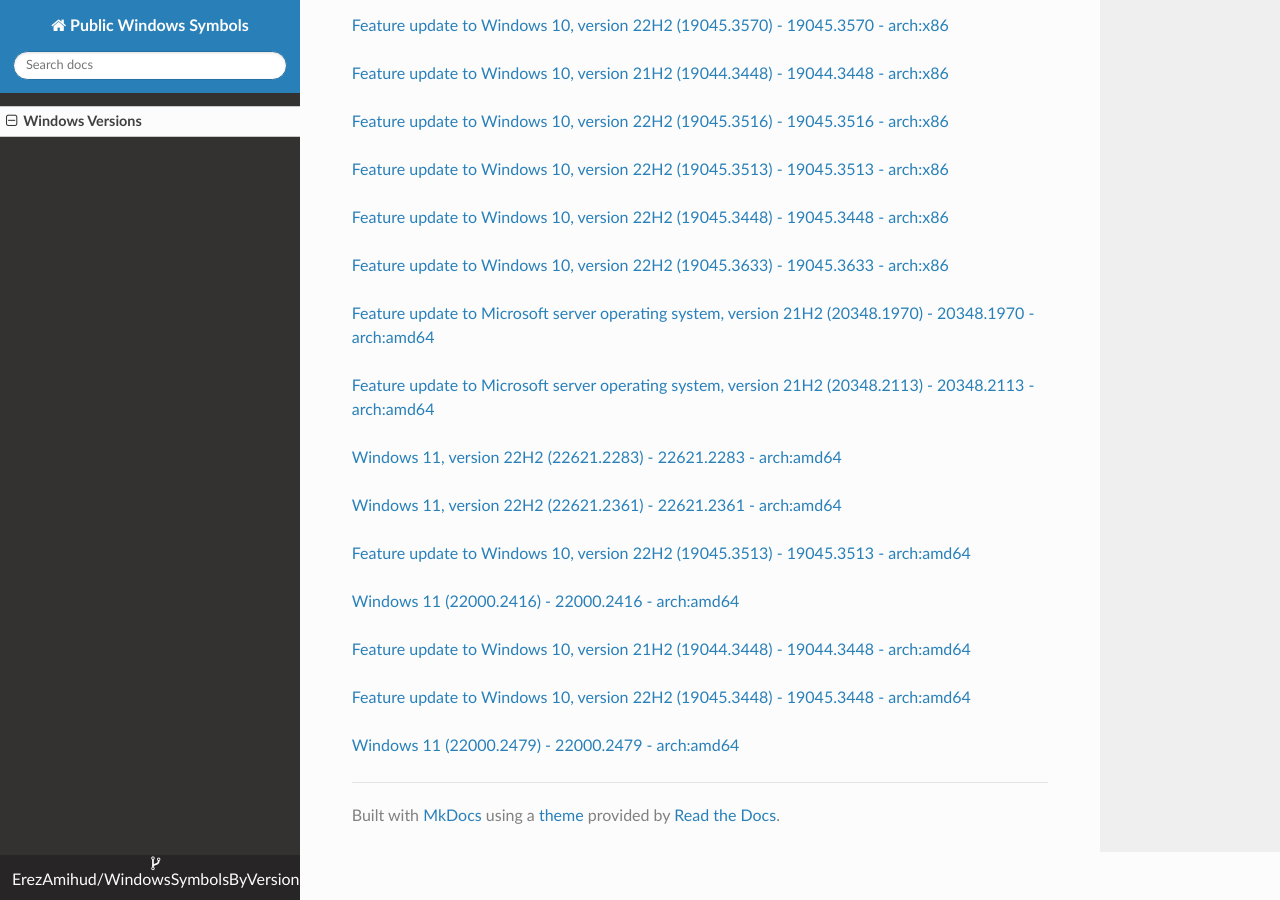
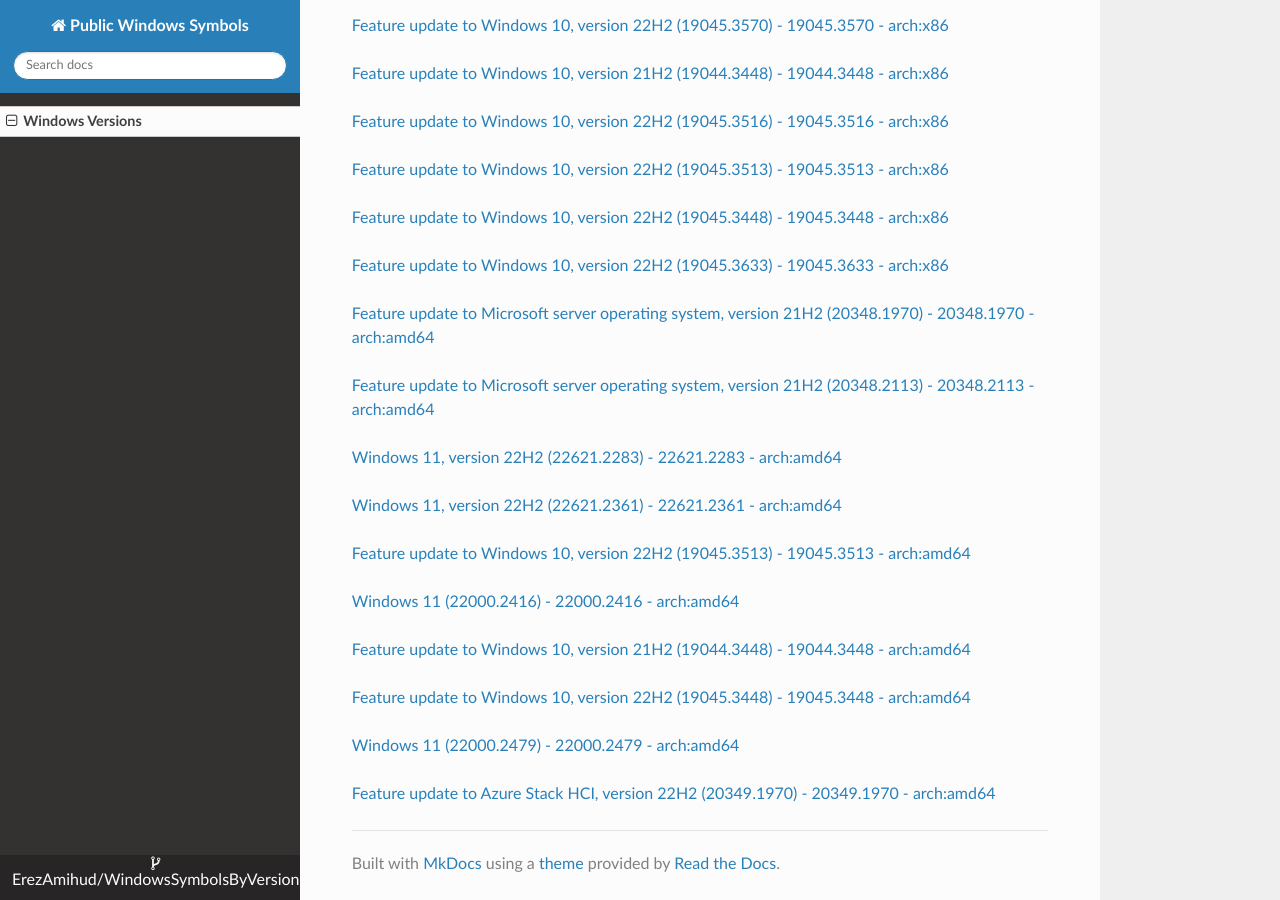
Before and after one commit to ErezAmihud/WindowsSymbolsByVersion, an MkDocs documentation site: the page built from docs/index.md, in a window 1280 px wide and 900 px high, scrolled down 24533 px. Built offline with MkDocs 1.6.1, drawn with Linux system fonts in a browser that asks for light colours; nearby versions of some CDN libraries.

Commit message:
Automated commit, add manifest for b39cc454-b30a-40d0-9ea0-9ae47adeb8db

```diff
--- a/docs/index.md
+++ b/docs/index.md
@@ -1387,3 +1387,6 @@
 
 
 [Windows 11 (22000.2479) - 22000.2479 - arch:amd64](https://github.com/ErezAmihud/WindowsSymbolsByVersion/blob/main/manifests/d95ca93b-8457-462c-9aee-95348cc560da.manifest)
+
+
+[Feature update to Azure Stack HCI, version 22H2 (20349.1970) - 20349.1970 - arch:amd64](https://github.com/ErezAmihud/WindowsSymbolsByVersion/blob/main/manifests/b39cc454-b30a-40d0-9ea0-9ae47adeb8db.manifest)
```
Also changed, not shown: process_builds.json (+1 -1 lines).
